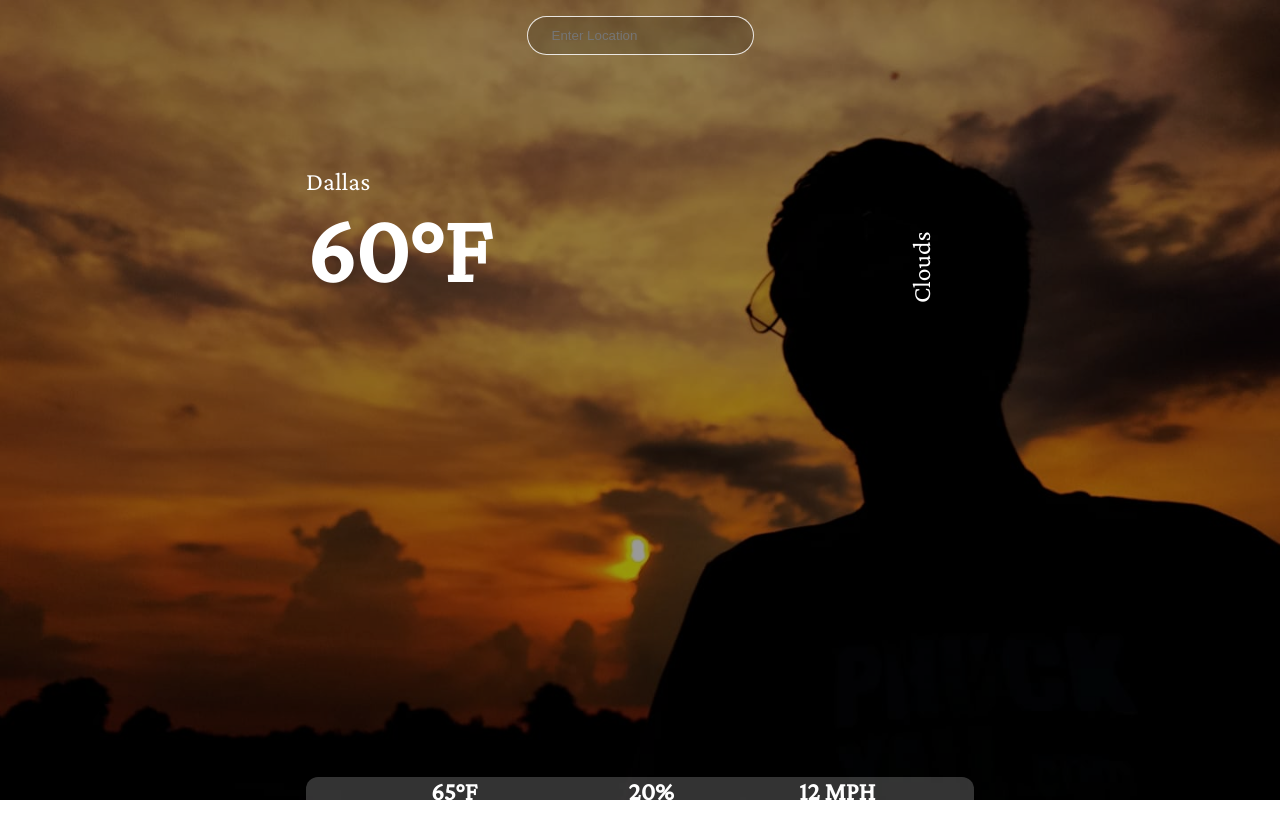
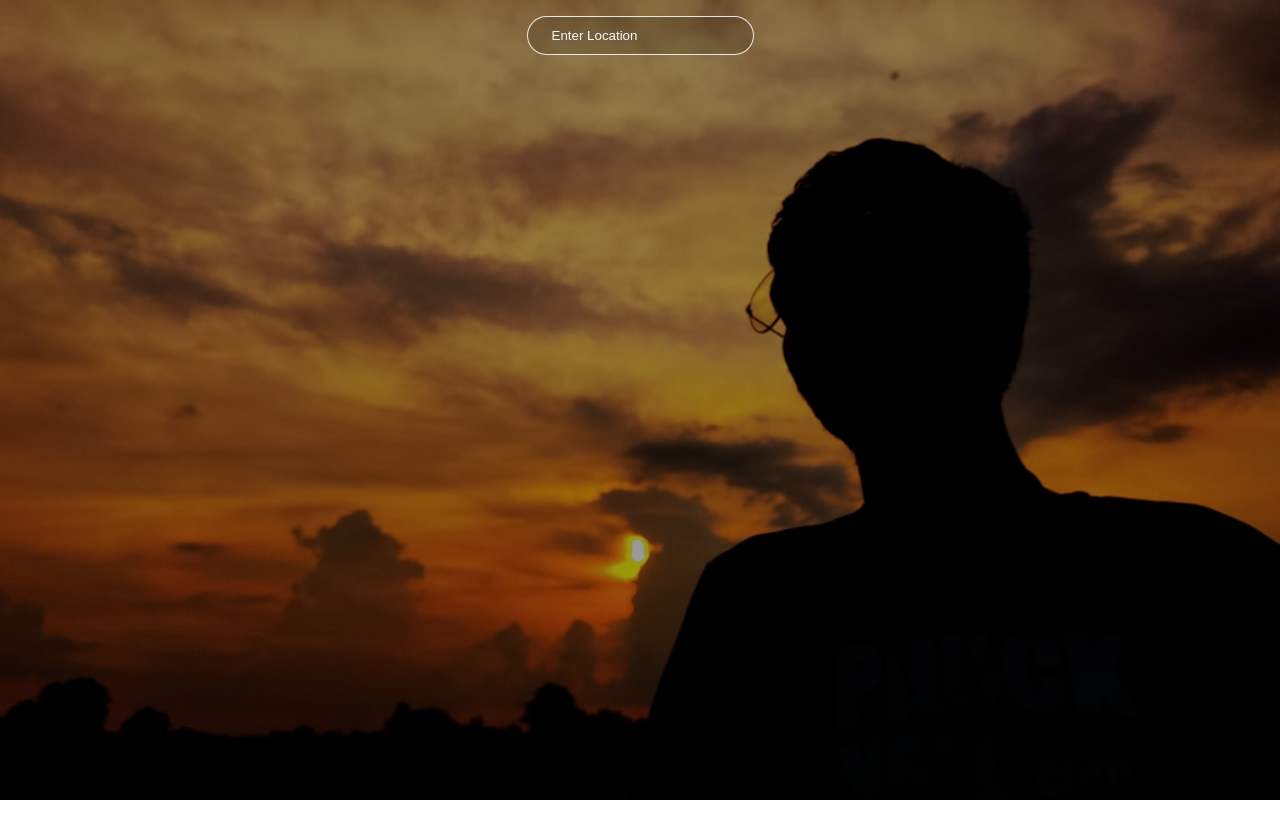
Before and after one commit to biratdatta/weather-for-all, a React (Create React App) app: page / in a window 1280 px wide. Shown: the top 838 px of the page. Built offline with nearby package versions, Linux system fonts and the light colour scheme.

Commit message:
weather changes

```diff
--- a/src/App.js
+++ b/src/App.js
@@ -1,24 +1,19 @@
-import React, { useState } from "react";
-import axios from "axios";
+import React, { useState } from 'react'
+import axios from 'axios'
 
 function App() {
-
-const [data,setData] = useState({})
+  const [data, setData] = useState({})
   const [location, setLocation] = useState('')
 
-
-
-
-  const url ='https://api.openweathermap.org/data/2.5/weather?q=${location}&appid=5a6167a0a92b9db899444c310fcacc1d'
-
+  const url = `https://api.openweathermap.org/data/2.5/weather?q=${location}&units=imperial&appid=5a6167a0a92b9db899444c310fcacc1d`
 
   const searchLocation = (event) => {
-    if (event.key === 'Enter'){
-axios.get(url).then((resonse) => {
+    if (event.key === 'Enter') {
+      axios.get(url).then((response) => {
         setData(response.data)
         console.log(response.data)
       })
-
+      setLocation('')
     }
   }
 
@@ -29,38 +24,41 @@
           value={location}
           onChange={event => setLocation(event.target.value)}
           onKeyPress={searchLocation}
-
-
           placeholder='Enter Location'
-
-        type="text"/>
+          type="text" />
       </div>
       <div className="container">
         <div className="top">
           <div className="location">
-            <p>Dallas    </p>
+            <p>{data.name}</p>
           </div>
           <div className="temp">
-            <h1>60°F</h1>
+            {data.main ? <h1>{data.main.temp.toFixed()}°F</h1> : null}
           </div>
           <div className="description">
-            <p>Clouds</p>
+            {data.weather ? <p>{data.weather[0].main}</p> : null}
           </div>
         </div>
+
+        {data.name !== undefined &&
           <div className="bottom">
             <div className="feels">
-            <p className="bold">65°F</p>
+              {data.main ? <p className='bold'>{data.main.feels_like.toFixed()}°F</p> : null}
               <p>Feels Like</p>
             </div>
             <div className="humidity">
-            <p className="bold">20%</p>
+              {data.main ? <p className='bold'>{data.main.humidity}%</p> : null}
               <p>Humidity</p>
             </div>
             <div className="wind">
-            <p className="bold">12 MPH</p>
-          <p>Winds</p></div>
+              {data.wind ? <p className='bold'>{data.wind.speed.toFixed()} MPH</p> : null}
+              <p>Wind Speed</p>
+            </div>
+          </div>
+        }
 
-        </div>
+
+
       </div>
     </div>
   );
--- a/src/index.css
+++ b/src/index.css
@@ -60,6 +60,10 @@
   padding: 1rem;
 }
 
+
+
+
+
 .app input{
   padding: .7rem 1.5rem;
   border-radius: 25px;
@@ -67,6 +71,13 @@
   background: rgba(0,0,0,0.15);
 
 }
+
+::placeholder{
+  color: #f8f8f8;
+
+}
+
+
 
 .container{
   max-width: 700px;
```
Lines whose indentation alone changed are shown as unchanged.
